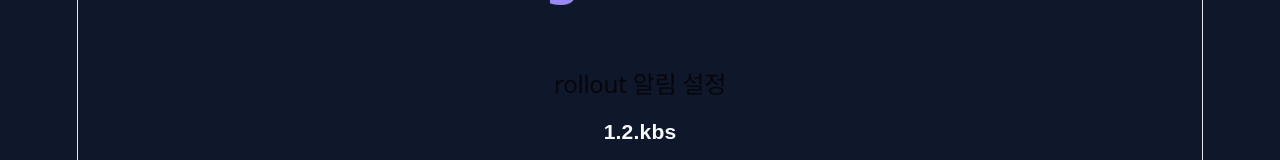
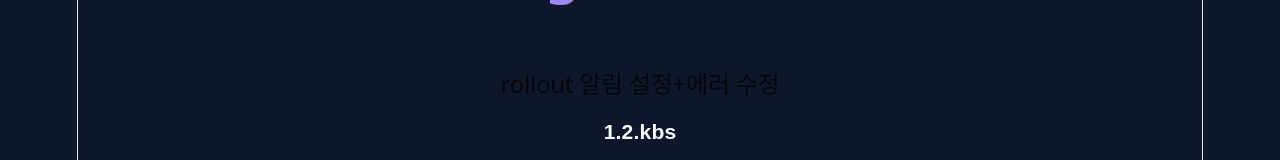
Before and after one commit to oyt2020/argocd_react, a React (Vite) app: page / in a window 1280 px wide. Shown: the part 168-328 px from the top of the page. Built offline with nearby package versions, Linux system fonts and the light colour scheme; no server answers.

Commit message:
error ch

```diff
--- a/src/App.jsx
+++ b/src/App.jsx
@@ -102,7 +102,7 @@ function App() {
   return (
     <div className="container">
       <h1>YOLO11 Segmentation 서비스</h1>
-      <h2>rollout 알림 설정</h2>
+      <h2>rollout 알림 설정+에러 수정</h2>
       <h3>1.2.kbs</h3>
 
 
```
